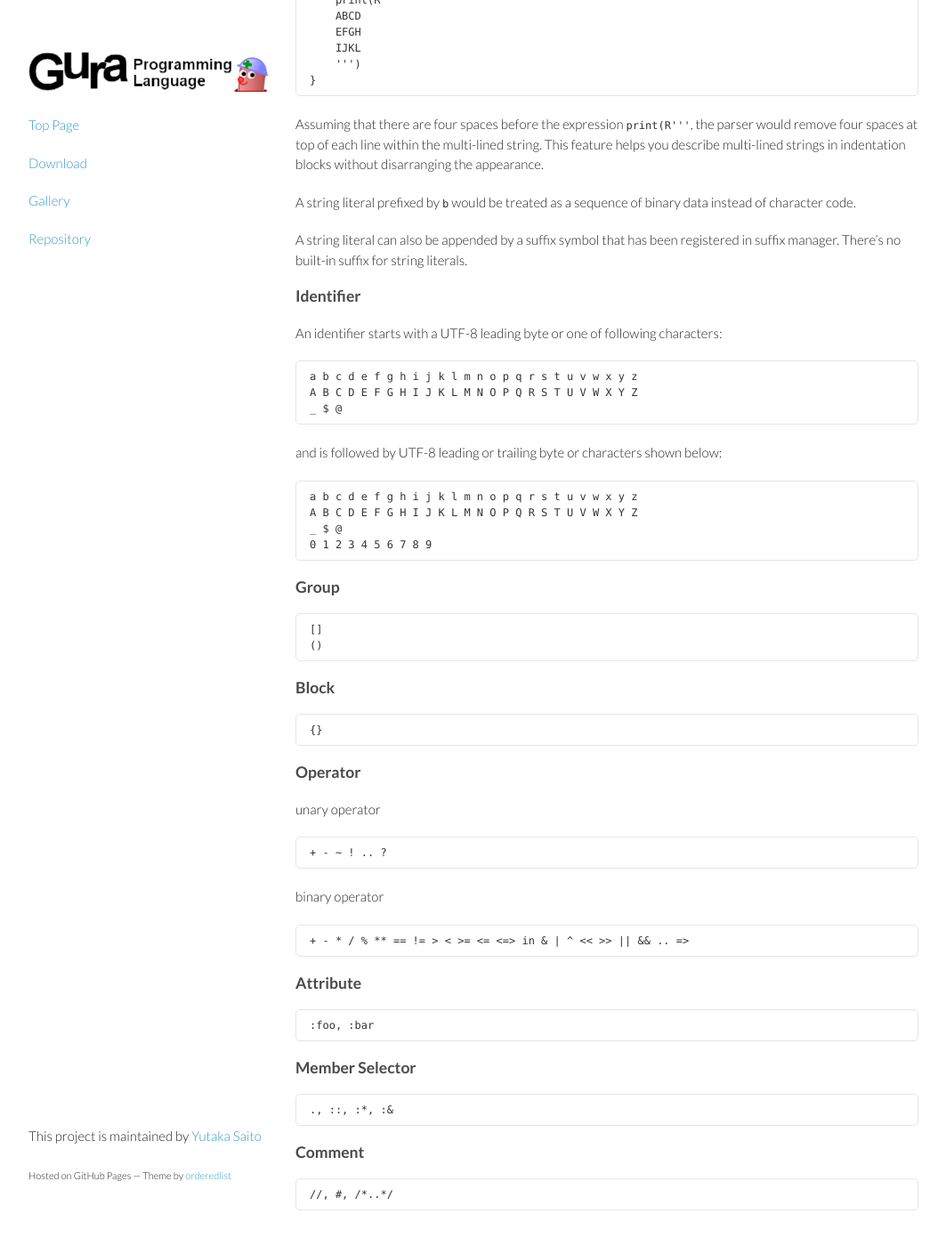
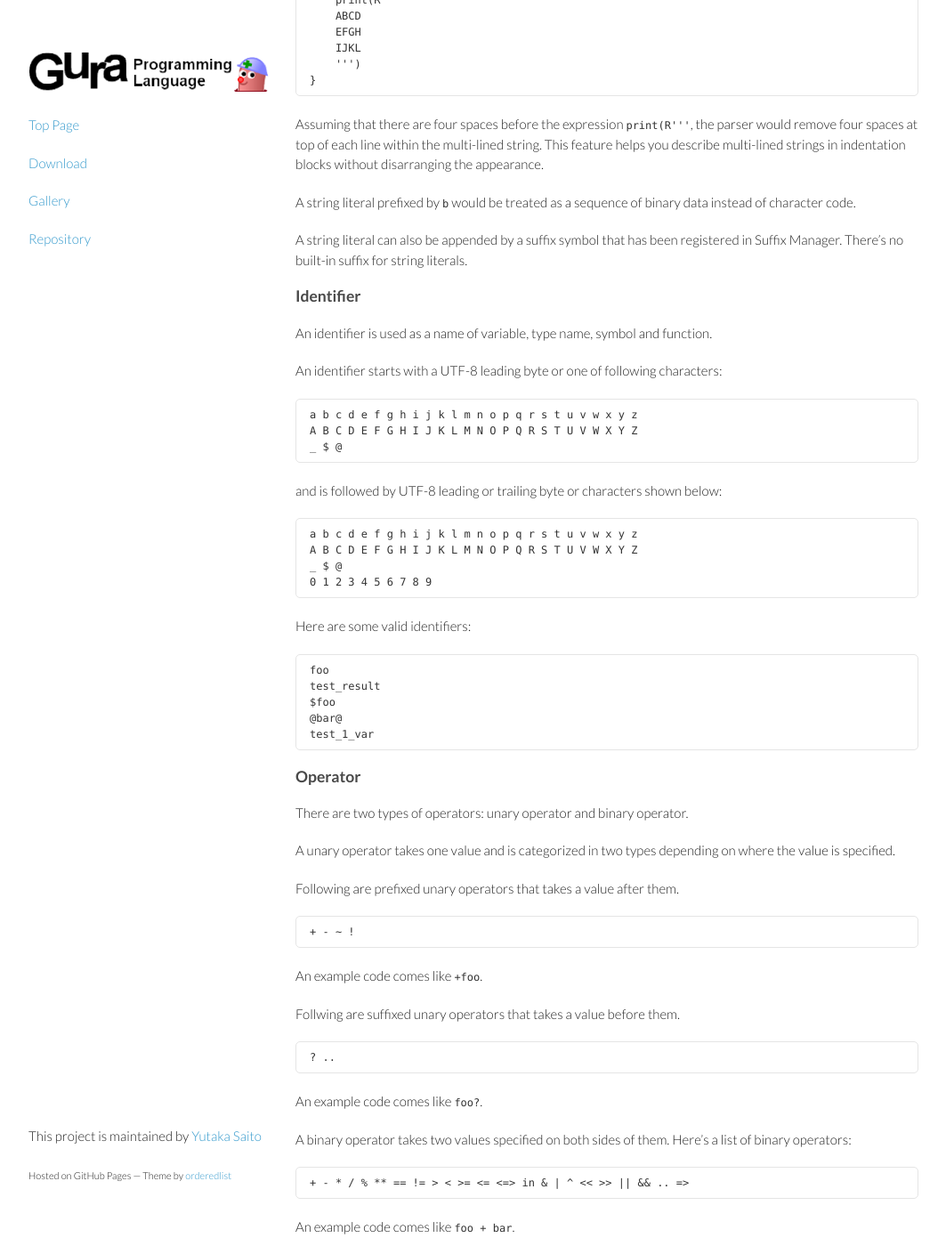
Before and after one commit to rudidude86/gura-lang.github.io, a Jekyll site: the page built from documents/Syntax.md, in a window 1280 px wide and 1400 px high, scrolled down 2946 px. Shown: the whole window at 89% size, without its empty margins (108-1171 px from the left). Built offline with Jekyll 4.4.1, drawn with Linux system fonts in a browser that asks for light colours; Markdown is read by kramdown in place of the engine named in the settings; some of the changed text lies outside the part shown.

Commit message:
updated Syntax document

```diff
--- a/documents/Syntax.md
+++ b/documents/Syntax.md
@@ -164,11 +164,13 @@ A string literal prefixed by `b` would be treated
 as a sequence of binary data instead of character code.
 
 A string literal can also be appended by a suffix symbol
-that has been registered in suffix manager.
+that has been registered in Suffix Manager.
 There's no built-in suffix for string literals.
 
 
 ### Identifier
+
+An identifier is used as a name of variable, type name, symbol and function.
 
 An identifier starts with a UTF-8 leading byte or one of following characters:
 
@@ -183,24 +185,61 @@ and is followed by UTF-8 leading or trailing byte or characters shown below:
     _ $ @
     0 1 2 3 4 5 6 7 8 9
 
+Here are some valid identifiers:
+
+    foo
+    test_result
+    $foo
+    @bar@
+    test_1_var
+
+
+### Operator
+
+There are two types of operators: unary operator and binary operator.
+
+A unary operator takes one value
+and is categorized in two types depending on where the value is specified.
+
+Following are prefixed unary operators that takes a value after them.
+
+    + - ~ !
+
+An example code comes like `+foo`.
+
+Follwing are suffixed unary operators that takes a value before them.
+
+    ? ..
+
+An example code comes like `foo?`.
+
+A binary operator takes two values specified on both sides of them.
+Here's a list of binary operators:
+
+    + - * / % ** == != > < >= <= <=> in & | ^ << >> || && .. =>
+
+An example code comes like `foo + bar`.
+
+
 ### Group
 
-    []
-    ()
+
+    [ ... ]
+
+* list
+* indexer
+
+    ( ... )
+
+* iterator
+* argument list
 
 ### Block
 
     {}
 
-### Operator
-
-unary operator
-
-    + - ~ ! .. ?
-
-binary operator
-
-    + - * / % ** == != > < >= <= <=> in & | ^ << >> || && .. =>
+* block expression
+* function block
 
 ### Attribute
 
@@ -208,8 +247,30 @@ binary operator
 
 ### Member Selector
 
-    ., ::, :*, :&
+    . :: :* :&
 
 ### Comment
 
-    //, #, /*..*/
+There are two types of comments: line comment and block comment.
+
+A line comment begins with `#` or `//` and lasts until end of the line.
+
+    # this is a comment
+
+    // and this is too
+
+    x = 10 // comment after script code
+
+A block comment begins with `/*` and ends with `*/`.
+It can contain multiple lines and even other block comments nested
+as long as pairs of the comment markers are matched.
+
+Following are valid examples of block comment.
+
+    /* block comment */
+
+    /*
+    block comment
+    */
+
+    /* /* /* nested comment */ */ */
```
